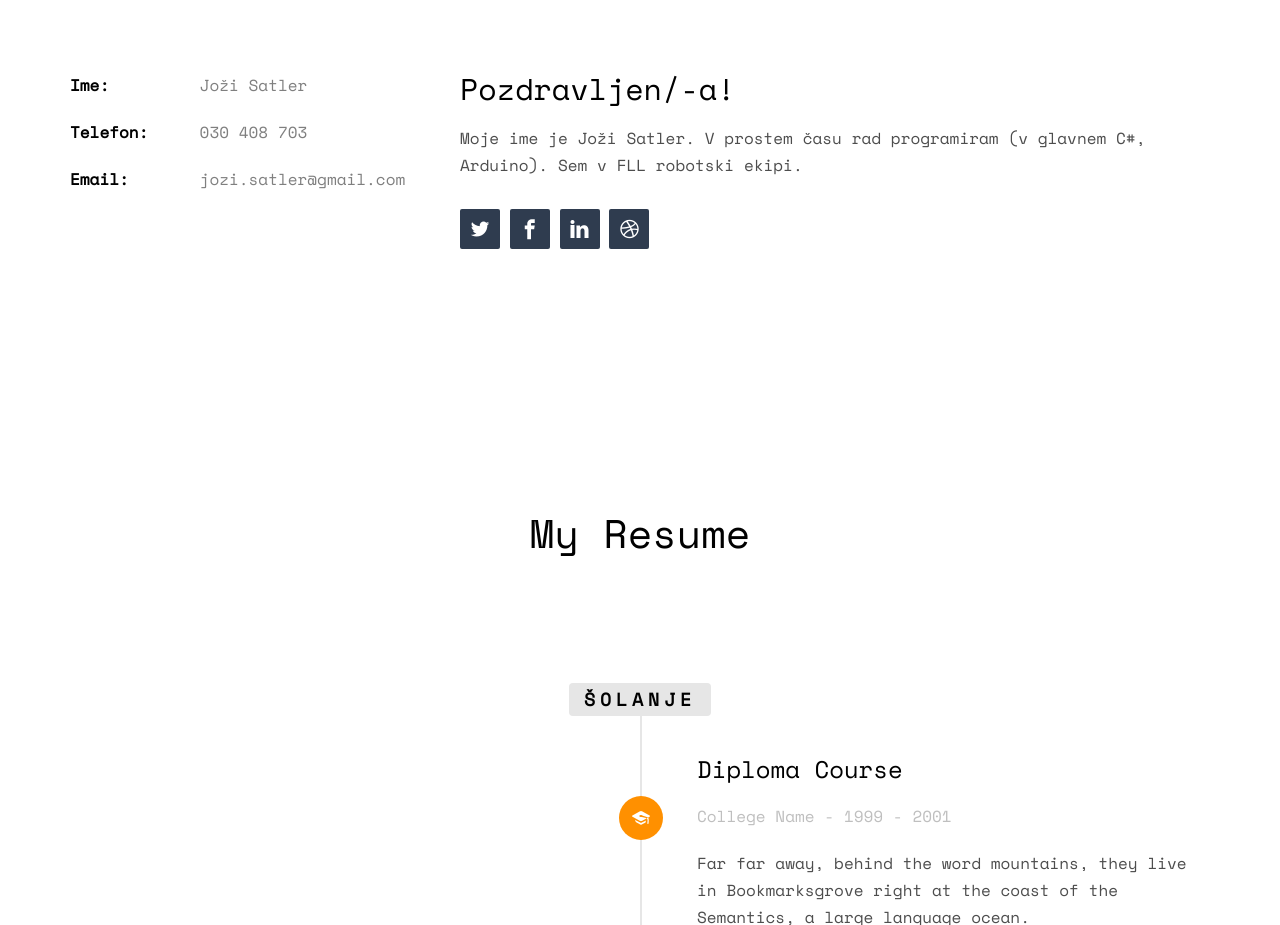
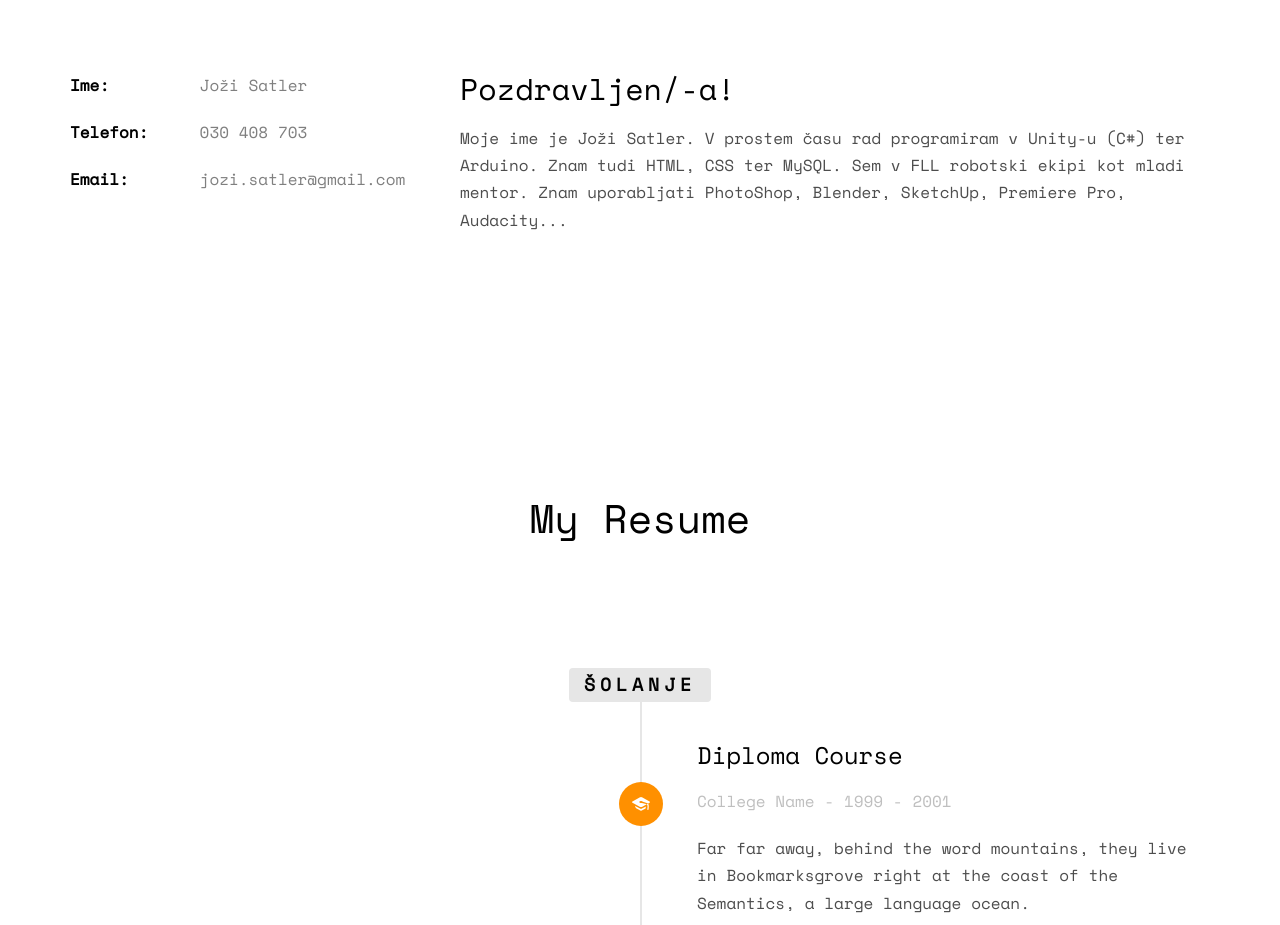
Before and after one commit to jozisatler/naslovna, a plain HTML site: page index.html in a window 1280 px wide. Shown: the part 1000-1925 px from the top of the page. Drawn offline with nearby package versions, Linux system fonts and the light colour scheme; some packages are replaced by stand-ins of ours; no server answers; files whose address does not match are found by name.

Commit message:
Update index.html

```diff
--- a/index.html
+++ b/index.html
@@ -88,14 +88,14 @@
 				</div>
 				<div class="col-md-8">
 					<h2>Pozdravljen/-a!</h2>
-					<p>Moje ime je Joži Satler. V prostem času rad programiram (v glavnem C#, Arduino). Sem v FLL robotski ekipi. </p>
+					<p>Moje ime je Joži Satler. V prostem času rad programiram v Unity-u (C#) ter Arduino. Znam tudi HTML, CSS ter MySQL. Sem v FLL robotski ekipi kot mladi mentor. Znam uporabljati PhotoShop, Blender, SketchUp, Premiere Pro, Audacity...</p>
 					<p>
-						<ul class="fh5co-social-icons">
+						<!--<ul class="fh5co-social-icons">
 							<li><a href="#"><i class="icon-twitter2"></i></a></li>
 							<li><a href="#"><i class="icon-facebook3"></i></a></li>
 							<li><a href="#"><i class="icon-linkedin2"></i></a></li>
 							<li><a href="#"><i class="icon-dribbble2"></i></a></li>
-						</ul>
+						</ul>-->
 					</p>
 				</div>
 			</div>
```
